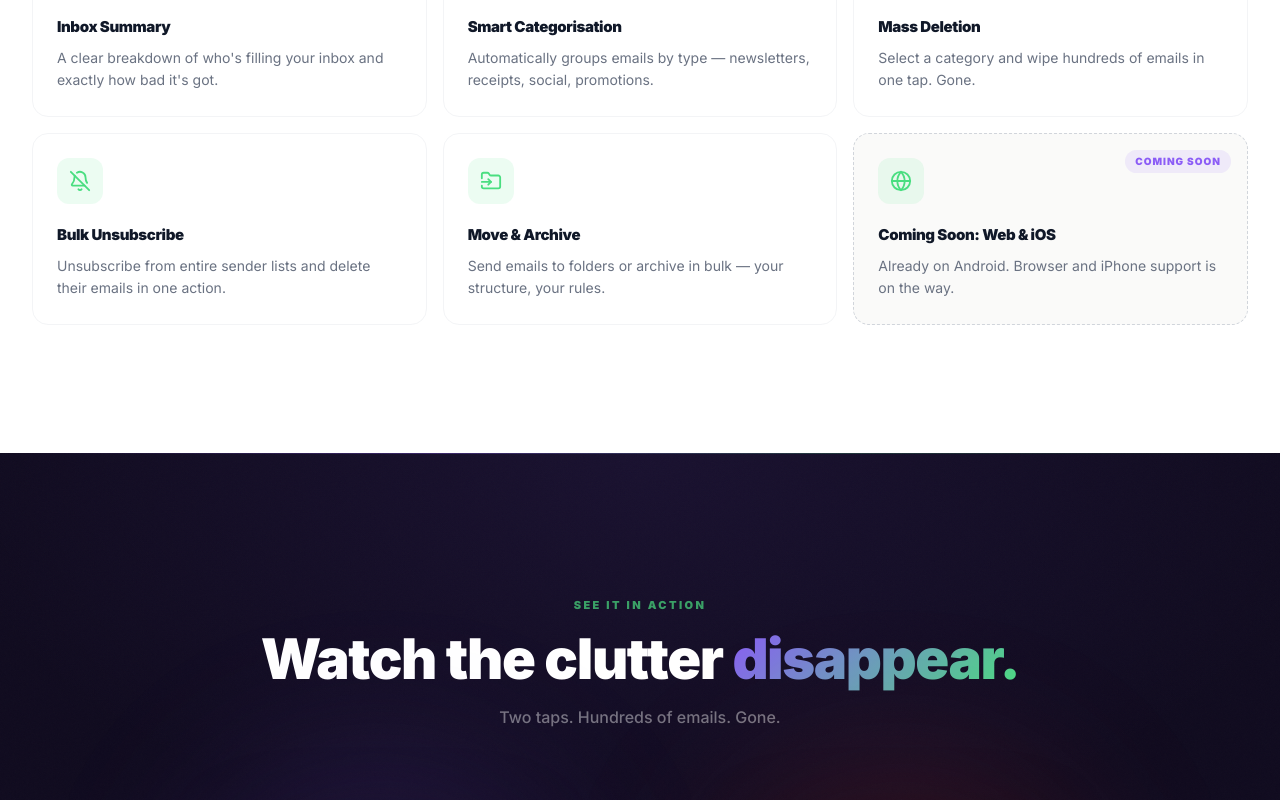
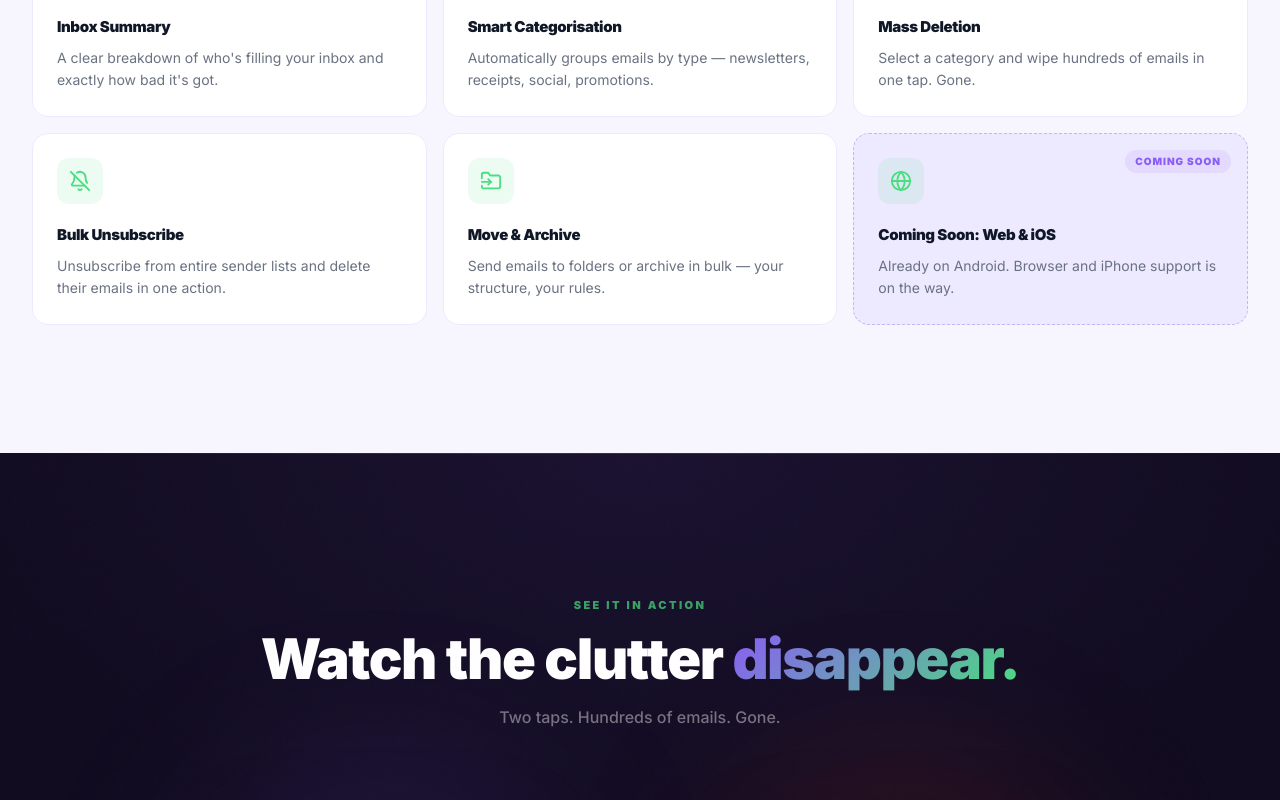
Before and after one commit to AJHemmings/inbox-buster-landing, a Next.js app: page / in a window 1280 px wide. Shown: the part 1280-2080 px from the top of the page. Built offline with nearby package versions, Linux system fonts and the light colour scheme.

Commit message:
fix: seamless marquee loop and soften white section backgrounds

```diff
--- a/src/components/Features.tsx
+++ b/src/components/Features.tsx
@@ -78,12 +78,12 @@ function FeatureCard({
 
   const cardStyle = feature.comingSoon
     ? {
-        border: "1.5px dashed #D1D5DB",
-        background: "#FAFAF9",
+        border: "1.5px dashed #C4B5FD",
+        background: "#EDE9FE",
         animationDelay: `${index * 80}ms`,
       }
     : {
-        border: "1.5px solid #F3F4F6",
+        border: "1.5px solid #EDE9FE",
         background: "#FFFFFF",
         animationDelay: `${index * 80}ms`,
       };
@@ -129,7 +129,8 @@ export default function Features() {
   return (
     <section
       id="features"
-      className="relative overflow-hidden bg-white py-24 lg:py-32"
+      className="relative overflow-hidden py-24 lg:py-32"
+      style={{ background: "#F7F6FF" }}
     >
       {/* Very subtle top-edge purple bloom so the section doesn't hard-cut from the dark hero */}
       <div
--- a/src/components/FooterCTA.tsx
+++ b/src/components/FooterCTA.tsx
@@ -3,7 +3,8 @@
 export default function FooterCTA() {
   return (
     <section
-      className="bg-white py-24 px-6"
+      className="py-24 px-6"
+      style={{ background: "#F7F6FF" }}
       aria-label="Final call to action"
     >
       <div className="mx-auto max-w-3xl">
@@ -17,8 +18,8 @@ export default function FooterCTA() {
         >
           {/* Inner white card */}
           <div
-            className="bg-white flex flex-col items-center text-center px-10 py-16 gap-6"
-            style={{ borderRadius: "calc(1.25rem - 1px)" }}
+            className="flex flex-col items-center text-center px-10 py-16 gap-6"
+            style={{ background: "#F7F6FF", borderRadius: "calc(1.25rem - 1px)" }}
           >
             {/* Headline */}
             <h2 className="font-black leading-[1.05] tracking-tight text-gray-900"
--- a/src/components/SocialProof.tsx
+++ b/src/components/SocialProof.tsx
@@ -42,8 +42,8 @@ const TESTIMONIALS: Testimonial[] = [
   },
 ];
 
-/* Double the array for a seamless loop */
-const LOOP_ITEMS = [...TESTIMONIALS, ...TESTIMONIALS];
+/* Quadruple the array — ensures the strip is always wider than any viewport */
+const LOOP_ITEMS = [...TESTIMONIALS, ...TESTIMONIALS, ...TESTIMONIALS, ...TESTIMONIALS];
 
 /* ─── Stars ──────────────────────────────────────────────────────────────── */
 
@@ -225,7 +225,7 @@ export default function SocialProof() {
       <style>{`
         @keyframes marquee {
           0%   { transform: translateX(0); }
-          100% { transform: translateX(-50%); }
+          100% { transform: translateX(-25%); }
         }
 
         @keyframes spFadeUp {
```
